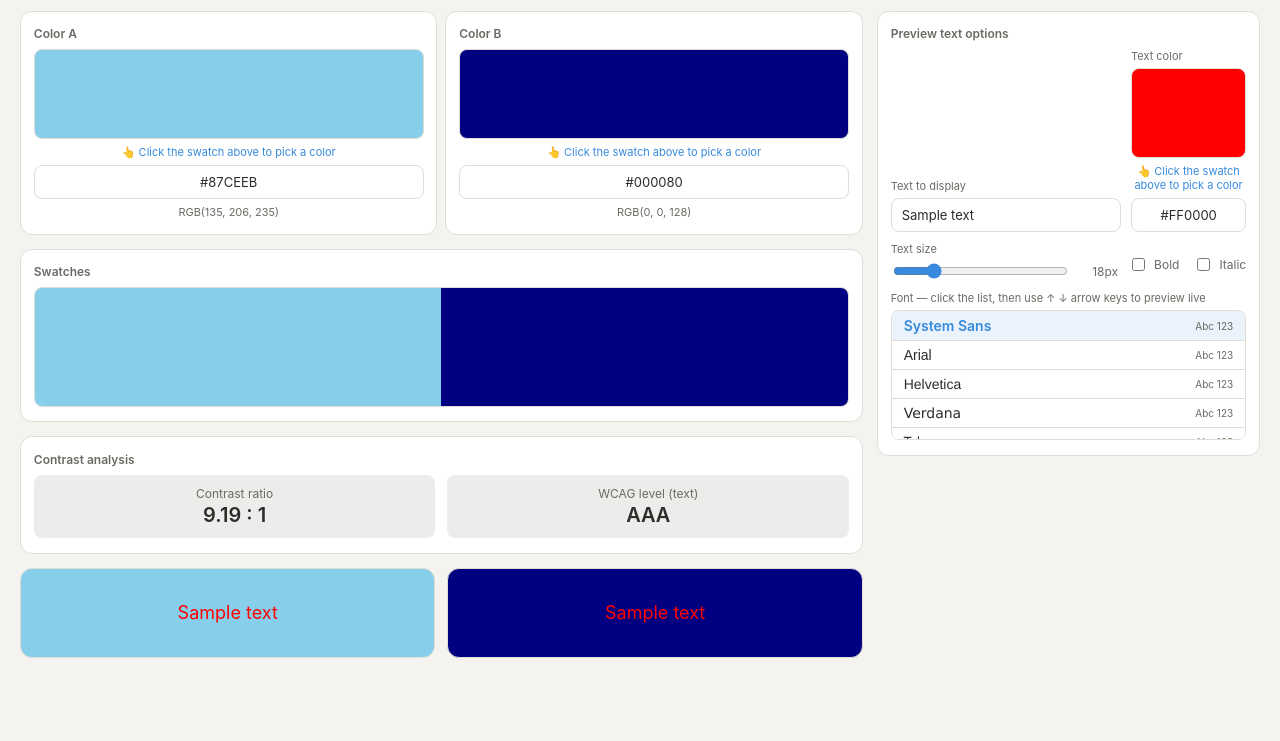
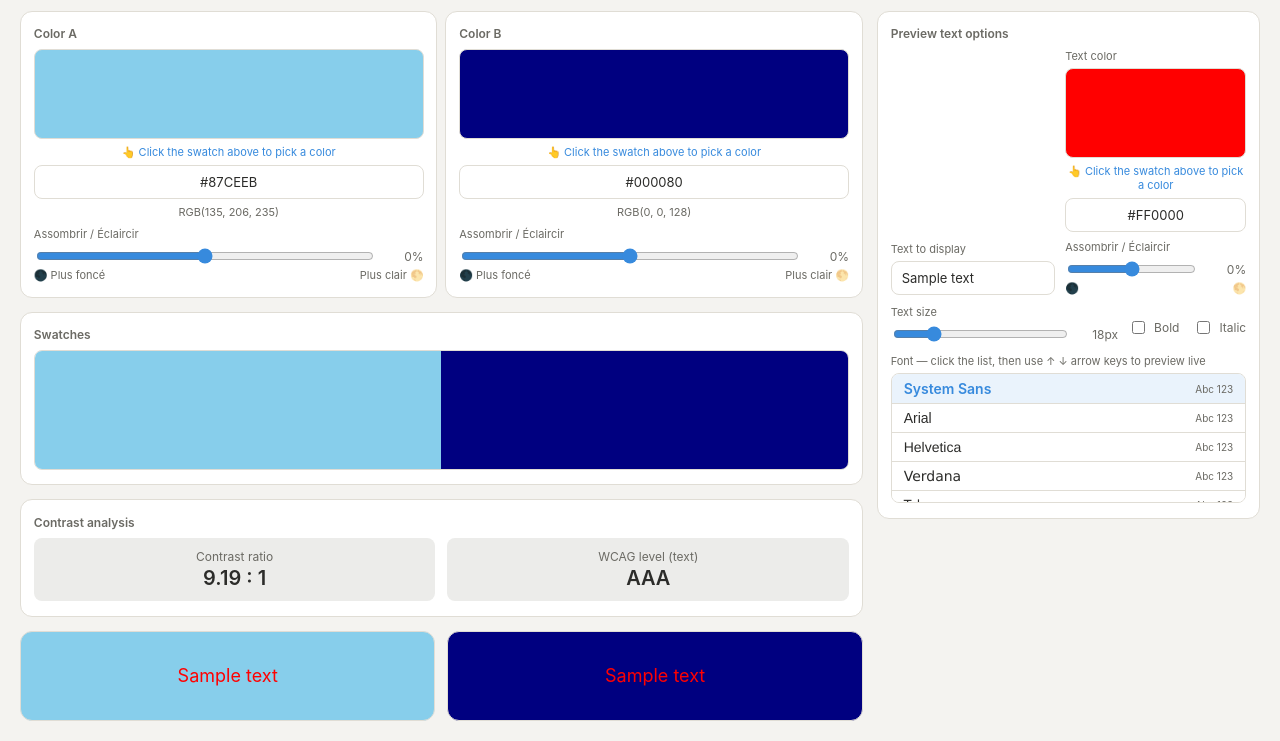
Before and after one commit to HocineBenbara/Color-Comparator, a plain HTML site: page index.html in a window 1280 px wide. Shown: the part 66-807 px from the top of the page. Drawn offline with Linux system fonts and the light colour scheme.

Commit message:
Update index.html

```diff
--- a/index.html
+++ b/index.html
@@ -328,6 +328,18 @@
     text-align: right;
   }
 
+  .lightness-block {
+    margin-top: 8px;
+  }
+
+  .lightness-icons {
+    display: flex;
+    justify-content: space-between;
+    font-size: 11px;
+    color: var(--text-secondary);
+    margin-top: 2px;
+  }
+
   .font-list {
     height: 130px;
     overflow-y: auto;
@@ -414,6 +426,14 @@
           <p class="picker-hint">👆 Click the swatch above to pick a color</p>
           <input type="text" id="hexA" class="hex-input" value="#87CEEB">
           <p class="rgb-text" id="rgbA"></p>
+          <div class="lightness-block">
+            <label class="field-label" for="lightnessA">Assombrir / Éclaircir</label>
+            <div class="slider-row">
+              <input type="range" id="lightnessA" min="-100" max="100" value="0">
+              <span class="slider-value" id="lightnessAValue">0%</span>
+            </div>
+            <div class="lightness-icons"><span>🌑 Plus foncé</span><span>Plus clair 🌕</span></div>
+          </div>
         </div>
         <div class="card">
           <p class="card-label">Color B</p>
@@ -424,6 +444,14 @@
           <p class="picker-hint">👆 Click the swatch above to pick a color</p>
           <input type="text" id="hexB" class="hex-input" value="#000080">
           <p class="rgb-text" id="rgbB"></p>
+          <div class="lightness-block">
+            <label class="field-label" for="lightnessB">Assombrir / Éclaircir</label>
+            <div class="slider-row">
+              <input type="range" id="lightnessB" min="-100" max="100" value="0">
+              <span class="slider-value" id="lightnessBValue">0%</span>
+            </div>
+            <div class="lightness-icons"><span>🌑 Plus foncé</span><span>Plus clair 🌕</span></div>
+          </div>
         </div>
       </div>
 
@@ -472,6 +500,14 @@
               </div>
               <p class="picker-hint">👆 Click the swatch above to pick a color</p>
               <input type="text" id="textColorHex" class="hex-input" value="#FF0000" style="margin-top:6px;">
+              <div class="lightness-block">
+                <label class="field-label" for="lightnessText">Assombrir / Éclaircir</label>
+                <div class="slider-row">
+                  <input type="range" id="lightnessText" min="-100" max="100" value="0">
+                  <span class="slider-value" id="lightnessTextValue">0%</span>
+                </div>
+                <div class="lightness-icons"><span>🌑</span><span>🌕</span></div>
+              </div>
             </div>
           </div>
 
@@ -802,24 +838,79 @@
     });
   }
 
+  // ===== Darker / lighter sliders =====
+  // Each color keeps a "base" HSL captured whenever it's explicitly set
+  // (via hex input or popover picker). The slider computes a new lightness
+  // relative to that base, so moving it back and forth stays predictable.
+  let baseA = hexToHsl(document.getElementById('hexA').value);
+  let baseB = hexToHsl(document.getElementById('hexB').value);
+  let baseText = hexToHsl(document.getElementById('textColorHex').value);
+  let suppressA = false, suppressB = false, suppressText = false;
+
+  function applyLightness(base, sliderVal) {
+    let l = base[2];
+    if (sliderVal > 0) l = l + (100 - l) * (sliderVal / 100);
+    else if (sliderVal < 0) l = l + l * (sliderVal / 100);
+    const [r, g, b] = hslToRgb(base[0], base[1], l);
+    return rgbToHex(r, g, b);
+  }
+
+  function setupLightnessSlider(sliderId, valueId, pickerGetter, baseGetter, setSuppress) {
+    const slider = document.getElementById(sliderId);
+    const valueLabel = document.getElementById(valueId);
+    slider.addEventListener('input', () => {
+      const v = Number(slider.value);
+      valueLabel.textContent = (v > 0 ? '+' : '') + v + '%';
+      setSuppress(true);
+      const hex = applyLightness(baseGetter(), v);
+      pickerGetter().setFromHex(hex);
+      setSuppress(false);
+    });
+  }
+
   const pickerA = createColorPicker(
     document.getElementById('popoverA'),
     document.getElementById('swatchA'),
     document.getElementById('hexA'),
-    () => update()
+    (hex) => {
+      if (!suppressA) {
+        baseA = hexToHsl(hex);
+        document.getElementById('lightnessA').value = 0;
+        document.getElementById('lightnessAValue').textContent = '0%';
+      }
+      update();
+    }
   );
   const pickerB = createColorPicker(
     document.getElementById('popoverB'),
     document.getElementById('swatchB'),
     document.getElementById('hexB'),
-    () => update()
+    (hex) => {
+      if (!suppressB) {
+        baseB = hexToHsl(hex);
+        document.getElementById('lightnessB').value = 0;
+        document.getElementById('lightnessBValue').textContent = '0%';
+      }
+      update();
+    }
   );
   const pickerText = createColorPicker(
     document.getElementById('popoverText'),
     document.getElementById('swatchText'),
     document.getElementById('textColorHex'),
-    () => update()
+    (hex) => {
+      if (!suppressText) {
+        baseText = hexToHsl(hex);
+        document.getElementById('lightnessText').value = 0;
+        document.getElementById('lightnessTextValue').textContent = '0%';
+      }
+      update();
+    }
   );
+
+  setupLightnessSlider('lightnessA', 'lightnessAValue', () => pickerA, () => baseA, (v) => suppressA = v);
+  setupLightnessSlider('lightnessB', 'lightnessBValue', () => pickerB, () => baseB, (v) => suppressB = v);
+  setupLightnessSlider('lightnessText', 'lightnessTextValue', () => pickerText, () => baseText, (v) => suppressText = v);
 
   document.getElementById('hexA').addEventListener('input', (e) => {
     if (/^#[0-9A-Fa-f]{6}$/.test(e.target.value)) pickerA.setFromHex(e.target.value);
```
